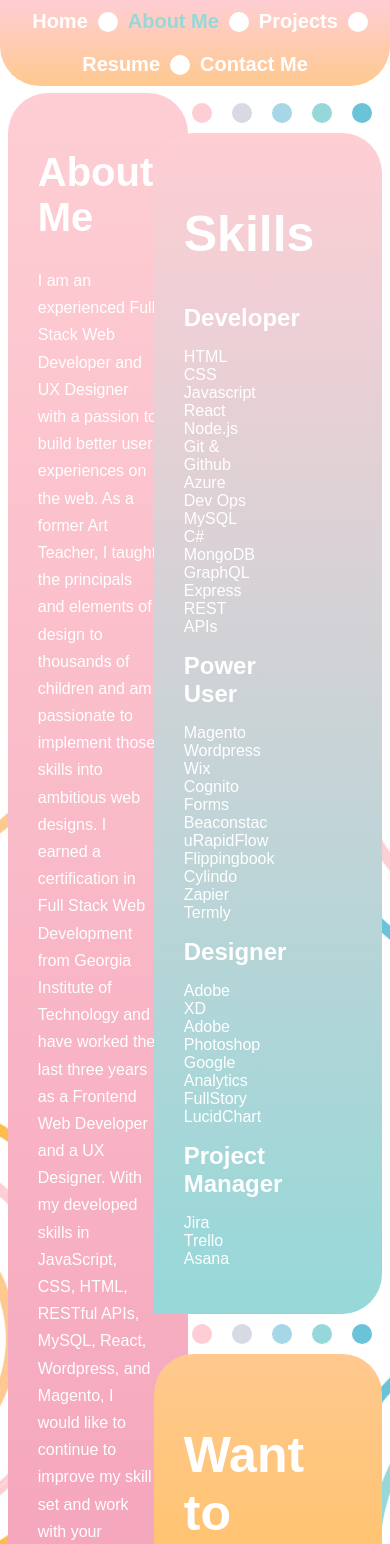
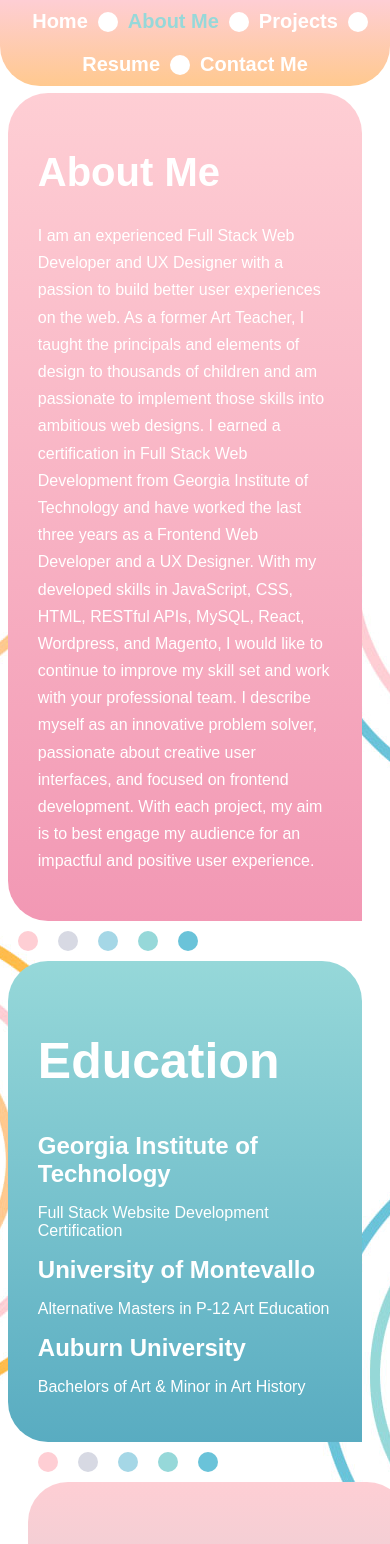
Before and after one commit to AmandaC0022/My-Portfolio, a React (Create React App) app in the folder my-react-portfolio/: page /about in a window 390 px wide. Shown: the top 1544 px of the page. Built offline with nearby package versions, Linux system fonts and the light colour scheme.

Commit message:
finished about us page render for mobile

```diff
--- a/my-react-portfolio/src/pages/About/About.css
+++ b/my-react-portfolio/src/pages/About/About.css
@@ -10,12 +10,14 @@
     width: 48%;
     display: flex;
     flex-direction: column;
+    margin-right: 20px;
 }
 .right-container {
     width: 50%;
     display: flex;
     flex-direction: column;
     align-items: flex-end;
+    margin-left: 20px;
 }
 .about-block {
     padding: 30px;
@@ -77,7 +79,25 @@
 }
 
 @media screen and (max-width: 786px) {
-.skills-list {
-    flex-direction: column;
+    .about-container {
+        flex-wrap: wrap;
+    }
+    .left-container, .right-container {
+        width: 100%;
+    }
+    .left-container {
+        height: auto;
+    }
+    .right-container {
+        align-items: flex-start;
+    }
+    .education-block {
+        margin-bottom: 0;
+    }
+    .contact-block {
+        margin-bottom: 20%;
+    }
+    .skills {
+        width: 50%;
+    }
 }
-}
```
